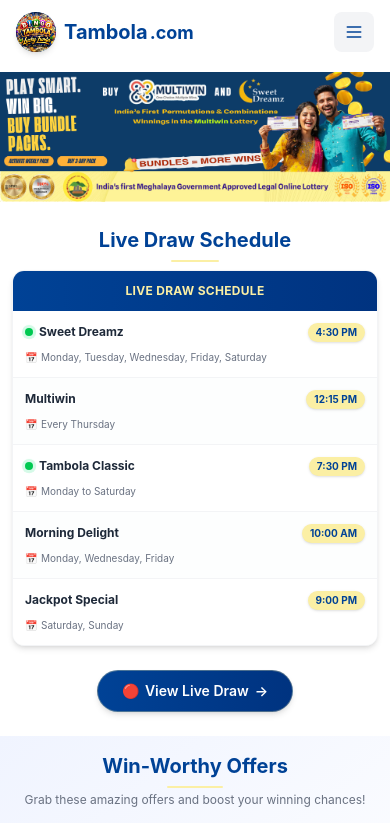
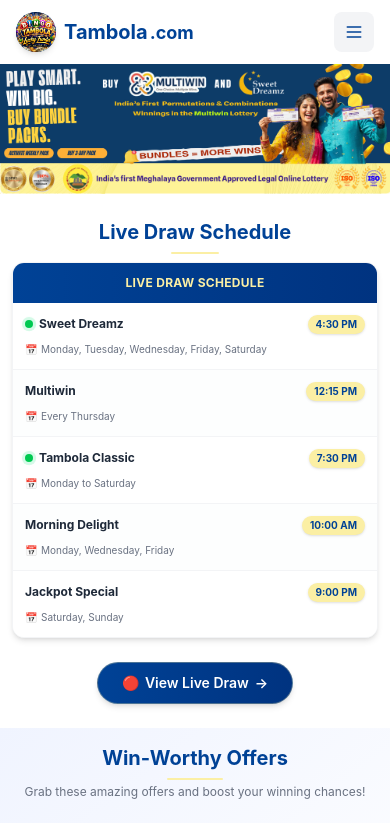
Before and after one commit to harshfoundercode/housieGameReact, a React (Vite) app: page / in a window 390 px wide. Shown: the top 823 px of the page. Built offline with nearby package versions, Linux system fonts and the light colour scheme.

Commit message:
all done

```diff
--- a/src/MainWebsite/HomeComponents/banner.jsx
+++ b/src/MainWebsite/HomeComponents/banner.jsx
@@ -1,19 +1,26 @@
 import React from "react";
-import bannerImage from "../../assets/Banner.jpg";
+import BannerLogo from '../../assets/Banner.jpg';
 
 const Banner = () => {
-
     return (
-        <div className="pt-18 md:pt-18 ">
-            <div className="relative w-full">
-                <span className="overflow-hidden">
-                    <img
-                        src={bannerImage}
-                        className="w-full h-auto object-cover"
-                    />
-                </span>
+        <section className="pt-16 sm:pt-20 md:pt-24 lg:pt-28">
+            <div className="w-full">
+                <img
+                    src={BannerLogo}
+                    alt="Tambola Banner"
+                    className="
+                        w-full h-auto
+                        max-h-[200px]
+                        sm:max-h-[300px]
+                        md:max-h-[400px]
+                        lg:max-h-[500px]
+                        xl:max-h-[600px]
+                        object-contain
+                        sm:object-cover
+                    "
+                />
             </div>
-        </div>
+        </section>
     );
 };
 
```
